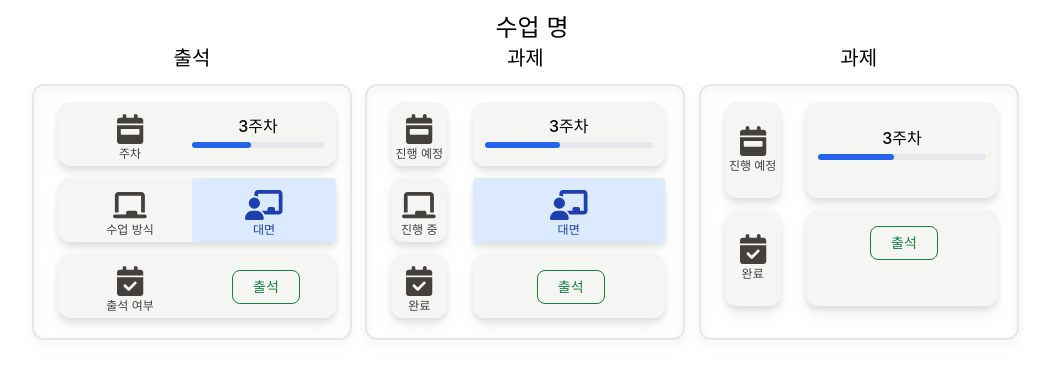
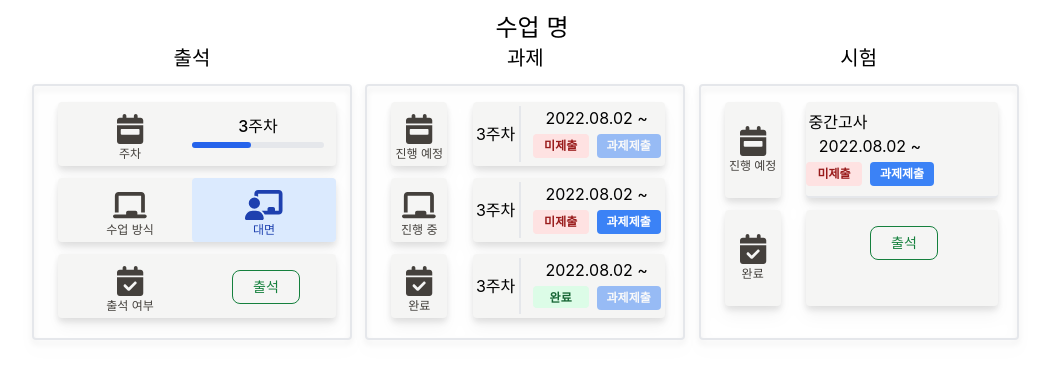
Before and after one commit to devdubu/Hanbat_univ_-senier_project, a React (Create React App) app: page /classroom/home in a window 1280 px wide. Shown: the top 378 px of the page, without its empty margins (108-1158 px from the left). Built offline with nearby package versions, Linux system fonts and the light colour scheme.

Commit message:
시험 Homepage 진행중

```diff
--- a/package.json
+++ b/package.json
@@ -3,6 +3,7 @@
   "version": "0.1.0",
   "private": true,
   "dependencies": {
+    "@fortawesome/fontawesome-free": "^6.2.0",
     "@fortawesome/fontawesome-svg-core": "^6.2.0",
     "@fortawesome/free-brands-svg-icons": "^6.2.0",
     "@fortawesome/free-regular-svg-icons": "^6.2.0",
--- a/src/Component/Student/ClassroomHome.js
+++ b/src/Component/Student/ClassroomHome.js
@@ -47,37 +47,37 @@ export default function ClassroomHome() {
                             <div>
                                 <p className="text-xl">출석</p>
                             </div>
-                            <div className="rounded-xl border-2 w-80 h-720 mt-3 pt-3 grid grid-cols-2 drop-shadow-lg">
+                            <div className="rounded border-2 w-80 h-720 mt-3 pt-3 grid grid-cols-2 drop-shadow-lg">
                                 <div className="h-56 w-24 ml-6 mt-1 mb-3">
-                                    <div className="pt-3 h-16 w-36 text-stone-700 bg-stone-100 rounded-l-xl">
+                                    <div className="pt-3 h-16 w-36 text-stone-700 bg-stone-100 rounded-l">
                                         <FontAwesomeIcon className="text-3xl " icon={faCalendarWeek} />
                                         <p className="text-xs">주차</p>
                                     </div>
-                                    <div className="pt-3 mt-3 h-16 text-stone-700 w-36 bg-stone-100 rounded-l-xl">
+                                    <div className="pt-3 mt-3 h-16 text-stone-700 w-36 bg-stone-100 rounded-l">
                                         <FontAwesomeIcon className="text-3xl" icon={faChalkboard}/>
                                         <p className="text-xs">수업 방식</p>
                                     </div>
                                     <div>
-                                        <div className="pt-3 mt-3 h-16 text-stone-700 w-36 bg-stone-100 rounded-l-xl">
+                                        <div className="pt-3 mt-3 h-16 text-stone-700 w-36 bg-stone-100 rounded-l">
                                             <FontAwesomeIcon className="text-3xl" icon={faCalendarCheck}/>
                                             <p className="text-xs">출석 여부</p>
                                         </div>
                                     </div>
                                 </div>
                                 <div className="w-36 h-56 mr-3 mt-1">
-                                    <div className="pt-3  pr-3 h-16 m-auto w-50 bg-stone-100 rounded-r-xl">
+                                    <div className="pt-3  pr-3 h-16 m-auto w-50 bg-stone-100 rounded-r">
                                         <div className="mb-1 text-base font-medium dark:text-black">3주차</div>
                                         <div className="w-full bg-gray-200 rounded-full h-1.5 mb-4 dark:bg-gray-700">
                                             <div className="bg-blue-600 h-1.5 rounded-full dark:bg-blue-200" style={{width: '45%'}}></div>
                                         </div>
                                     </div>
-                                    <div className="mt-3 h-16 w-36 m-auto bg-stone-100 rounded-r-xl">
+                                    <div className="mt-3 h-16 w-36 m-auto bg-stone-100 rounded-r">
                                         <div className="h-16 pt-3 bg-blue-100 text-blue-800 rounded dark:bg-blue-200 dark:text-blue-800">
                                             <FontAwesomeIcon className="text-3xl" icon={faChalkboardTeacher}/>
                                             <p className="text-xs">대면</p>
                                         </div>
                                     </div>
-                                    <div className="mt-3 h-16 w-36 m-auto bg-stone-100 rounded-r-xl">
+                                    <div className="mt-3 h-16 w-36 m-auto bg-stone-100 rounded-r">
                                         <button type="button" className="mt-4 ml-3 text-green-700 hover:text-white border border-green-700 hover:bg-green-800 focus:ring-4 focus:outline-none focus:ring-green-300 font-medium rounded-lg text-sm px-5 py-1.5 text-center mr-2 mb-2 dark:border-green-500 dark:text-green-500 dark:hover:text-white dark:hover:bg-green-600 dark:focus:ring-green-800">
                                             출석
                                         </button>
@@ -97,40 +97,71 @@ export default function ClassroomHome() {
                                 <div>
                                     <p className="text-xl">과제</p>
                                 </div>
-                                <div className="rounded-xl border-2 w-80 h-720 mt-3 pt-3 grid grid-cols-3 drop-shadow-lg">
+                                <div className="rounded border-2 w-80 h-720 mt-3 pt-3 grid grid-cols-3 drop-shadow-lg">
                                     <div className="h-56 w-24 ml-6 mt-1 mb-3">
-                                        <div className="pt-3 h-16 w-14 text-stone-700 bg-stone-100 rounded-xl">
+                                        <div className="pt-3 h-16 w-14 text-stone-700 bg-stone-100 rounded">
                                             <FontAwesomeIcon className="text-3xl " icon={faCalendarWeek} />
                                             <p className="text-xs">진행 예정</p>
                                         </div>
-                                        <div className="pt-3 mt-3 h-16 text-stone-700 w-14 bg-stone-100 rounded-xl">
+                                        <div className="pt-3 mt-3 h-16 text-stone-700 w-14 bg-stone-100 rounded">
                                             <FontAwesomeIcon className="text-3xl" icon={faChalkboard}/>
                                             <p className="text-xs">진행 중</p>
                                         </div>
                                         <div>
-                                            <div className="pt-3 mt-3 h-16 text-stone-700 w-14 bg-stone-100 rounded-xl">
+                                            <div className="pt-3 mt-3 h-16 text-stone-700 w-14 bg-stone-100 rounded">
                                                 <FontAwesomeIcon className="text-3xl" icon={faCalendarCheck}/>
                                                 <p className="text-xs">완료</p>
                                             </div>
                                         </div>
                                     </div>
                                     <div className="w-36 h-56 mr-3 mt-1">
-                                        <div className="pt-3 pr-3 pl-3 h-16 m-auto w-48 bg-stone-100 rounded-xl">
-                                            <div className="mb-1 text-base font-medium dark:text-black">3주차</div>
-                                            <div className="w-full bg-gray-200 rounded-full h-1.5 mb-4 dark:bg-gray-700">
-                                                <div className="bg-blue-600 h-1.5 rounded-full dark:bg-blue-200" style={{width: '45%'}}></div>
+                                        <div className="pt-1 pr-3 h-16 m-auto w-48 bg-stone-100 rounded grid grid-cols-3">
+                                            <div className="w-12 pt-4 mb-1 border-r-2">3주차</div>
+                                            <div className="w-32">
+                                                <div className="h-5">
+                                                    <p>2022.08.02 ~</p>
+                                                </div>
+                                                <div className="grid grid-cols-2">
+                                                    <div className="mt-2">
+                                                        <p className="pt-1 text-xs bg-red-100 text-red-800 font-semibold mr-2 px-2.5 py-1 rounded dark:bg-red-200 dark:text-red-900">미제출</p>
+                                                    </div>
+                                                    <div>
+                                                        <button className="mt-2 text-xs w-full py-1 bg-blue-500 text-white font-bold rounded opacity-50 cursor-not-allowed">과제제출</button>
+                                                    </div>
+                                                </div>
                                             </div>
                                         </div>
-                                        <div className="mt-3 h-16 w-48 m-auto bg-stone-100 rounded-xl">
-                                            <div className="h-16 pt-3 bg-blue-100 text-blue-800 rounded dark:bg-blue-200 dark:text-blue-800">
-                                                <FontAwesomeIcon className="text-3xl" icon={faChalkboardTeacher}/>
-                                                <p className="text-xs">대면</p>
+                                        <div className="pt-1 mt-3 pr-3 h-16 m-auto w-48 bg-stone-100 rounded grid grid-cols-3">
+                                            <div className="w-12 pt-4 mb-1 border-r-2">3주차</div>
+                                            <div className="w-32">
+                                                <div className="h-5">
+                                                    <p>2022.08.02 ~</p>
+                                                </div>
+                                                <div className="grid grid-cols-2">
+                                                    <div className="mt-2">
+                                                        <p className="pt-1 text-xs bg-red-100 text-red-800 font-semibold mr-2 px-2.5 py-1 rounded dark:bg-red-200 dark:text-red-900">미제출</p>
+                                                    </div>
+                                                    <div>
+                                                        <button className="mt-2 py-1 text-xs w-full bg-blue-500 hover:bg-blue-700 text-white font-bold rounded">과제제출</button>
+                                                    </div>
+                                                </div>
                                             </div>
                                         </div>
-                                        <div className="mt-3 h-16 w-48 m-auto bg-stone-100 rounded-xl">
-                                            <button type="button" className="mt-4 ml-3 text-green-700 hover:text-white border border-green-700 hover:bg-green-800 focus:ring-4 focus:outline-none focus:ring-green-300 font-medium rounded-lg text-sm px-5 py-1.5 text-center mr-2 mb-2 dark:border-green-500 dark:text-green-500 dark:hover:text-white dark:hover:bg-green-600 dark:focus:ring-green-800">
-                                                출석
-                                            </button>
+                                        <div className="pt-1 mt-3 pr-3 h-16 m-auto w-48 bg-stone-100 rounded grid grid-cols-3">
+                                            <div className="w-12 pt-4 mb-1 border-r-2">3주차</div>
+                                            <div className="w-32">
+                                                <div className="h-5">
+                                                    <p>2022.08.02 ~</p>
+                                                </div>
+                                                <div className="grid grid-cols-2">
+                                                    <div className="mt-2">
+                                                        <p className="pt-1 text-xs bg-green-100 text-green-800 font-semibold mr-2 px-2.5 py-0.5 rounded dark:bg-green-200 dark:text-green-900">완료</p>
+                                                    </div>
+                                                    <div>
+                                                        <button className="mt-2 text-xs w-full py-1 bg-blue-500 text-white font-bold rounded opacity-50 cursor-not-allowed">과제제출</button>
+                                                    </div>
+                                                </div>
+                                            </div>
                                         </div>
                                     </div>
                                 </div>
@@ -147,29 +178,39 @@ export default function ClassroomHome() {
                         <div className="w-80 h-96">
                             <div>
                                 <div>
-                                    <p className="text-xl">과제</p>
+                                    <p className="text-xl">시험</p>
                                 </div>
-                                <div className="rounded-xl border-2 w-80 h-720 mt-3 pt-3 grid grid-cols-3 drop-shadow-lg">
+                                <div className="rounded border-2 w-80 h-720 mt-3 pt-3 grid grid-cols-3 drop-shadow-lg">
                                     <div className="h-56 w-24 ml-6 mt-1 mb-3">
-                                        <div className="pt-6 h-24 w-14 text-stone-700 bg-stone-100 rounded-xl">
+                                        <div className="pt-6 h-24 w-14 text-stone-700 bg-stone-100 rounded">
                                             <FontAwesomeIcon className="text-3xl " icon={faCalendarWeek} />
                                             <p className="text-xs">진행 예정</p>
                                         </div>
                                         <div>
-                                            <div className="pt-6 mt-3 h-24 text-stone-700 w-14 bg-stone-100 rounded-xl">
+                                            <div className="pt-6 mt-3 h-24 text-stone-700 w-14 bg-stone-100 rounded">
                                                 <FontAwesomeIcon className="text-3xl" icon={faCalendarCheck}/>
                                                 <p className="text-xs">완료</p>
                                             </div>
                                         </div>
                                     </div>
                                     <div className="w-36 h-56 mr-3 mt-1">
-                                        <div className="pt-6 pl-3 pr-3 h-24 m-auto w-48 bg-stone-100 rounded-xl">
-                                            <div className="mb-1 text-base font-medium dark:text-black">3주차</div>
-                                            <div className="w-full bg-gray-200 rounded-full h-1.5 mb-4 dark:bg-gray-700">
-                                                <div className="bg-blue-600 h-1.5 rounded-full dark:bg-blue-200" style={{width: '45%'}}></div>
+                                        <div className="pt-1 pr-3 h-24 m-auto w-48 bg-stone-100 border-b-2 rounded">
+                                            <div className="w-16 h-6 pt-1 mb-1">중간고사</div>
+                                            <div className="w-32">
+                                                <div className="h-5">
+                                                    <p>2022.08.02 ~</p>
+                                                </div>
+                                                <div className="grid grid-cols-2">
+                                                    <div className="mt-2">
+                                                        <p className="pt-1 text-xs bg-red-100 text-red-800 font-semibold mr-2 px-2.5 py-1 rounded dark:bg-red-200 dark:text-red-900">미제출</p>
+                                                    </div>
+                                                    <div>
+                                                        <button className="mt-2 py-1 text-xs w-full bg-blue-500 hover:bg-blue-700 text-white font-bold rounded">과제제출</button>
+                                                    </div>
+                                                </div>
                                             </div>
                                         </div>
-                                        <div className="mt-3 h-24 w-48 m-auto bg-stone-100 rounded-xl">
+                                        <div className="mt-3 h-24 w-48 m-auto bg-stone-100 rounded">
                                             <button type="button" className="mt-4 ml-3 text-green-700 hover:text-white border border-green-700 hover:bg-green-800 focus:ring-4 focus:outline-none focus:ring-green-300 font-medium rounded-lg text-sm px-5 py-1.5 text-center mr-2 mb-2 dark:border-green-500 dark:text-green-500 dark:hover:text-white dark:hover:bg-green-600 dark:focus:ring-green-800">
                                                 출석
                                             </button>
```
Also changed, not shown: 1 other file (tests, documents, lock files or other folders).
